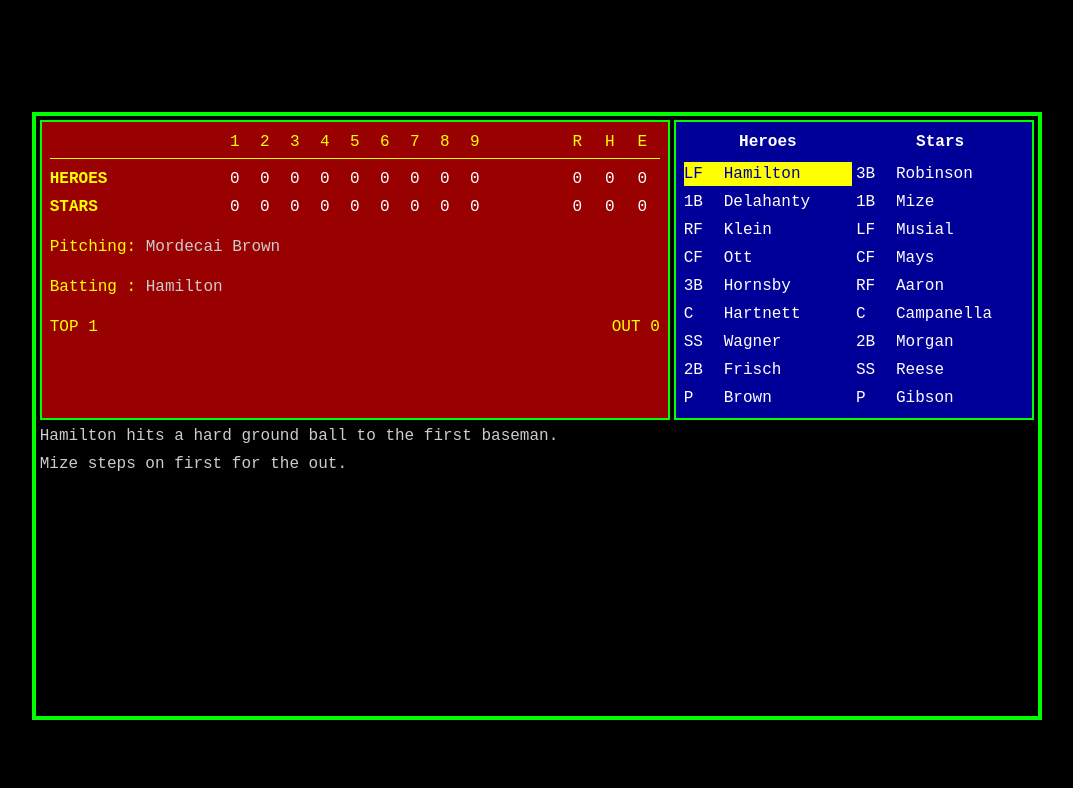
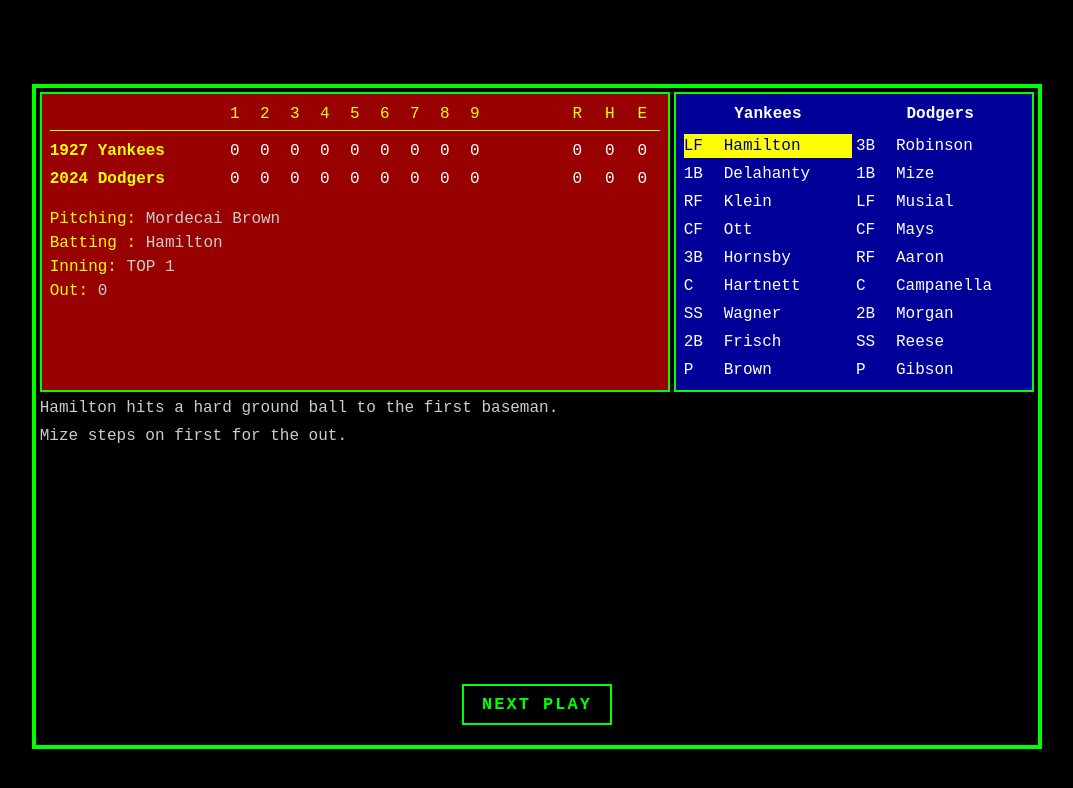
Before and after one commit to fbasas/bball-playback, a React (Vite) app in the folder frontend/: page / in a window 1280 px wide. Shown: the top 788 px of the page, without its empty margins (48-1121 px from the left). Built offline with nearby package versions, Linux system fonts and the light colour scheme; a web font is replaced by a local one.

Commit message:
fbasas: Continued UI improvements and run configs

```diff
--- a/frontend/src/components/BaseballGame.tsx
+++ b/frontend/src/components/BaseballGame.tsx
@@ -1,82 +1,27 @@
 "use client"
 
-import { useState } from "react"
+import { useState, useEffect, KeyboardEvent } from "react"
 import "./BaseballGame.css"
+import { getFullName, BaseballState, Player } from "../types/BaseballTypes"
+import { initialBaseballState } from "../data/initialBaseballState"
 
 function BaseballGame() {
-  // Team definitions
+  // Combined game state object suitable for REST API
+  const [gameState, setGameState] = useState<BaseballState>(initialBaseballState);
+
+  // Create a teams object for convenience
   const teams = {
     home: {
-      id: "heroes",
-      displayName: "HEROES",
-      shortName: "Heroes"
+      id: gameState.home.id,
+      displayName: gameState.home.displayName,
+      shortName: gameState.home.shortName
     },
     away: {
-      id: "stars",
-      displayName: "STARS",
-      shortName: "Stars"
+      id: gameState.visitors.id,
+      displayName: gameState.visitors.displayName,
+      shortName: gameState.visitors.shortName
     }
-  }
-
-  // Combined game state object suitable for REST API
-  const [gameState, setGameState] = useState({
-    game: {
-      inning: 1,
-      isTopInning: true,
-      outs: 0,
-      log: [
-        "Hamilton hits a hard ground ball to the first baseman.",
-        "Mize steps on first for the out.",
-      ]
-    },
-    teams: {
-      [teams.home.id]: {
-        currentPitcher: (isTopInning: boolean) => !isTopInning ? "Bob Gibson" : "Mordecai Brown",
-        lineup: [
-          { position: "LF", firstName: "Billy", lastName: "Hamilton" },
-          { position: "1B", firstName: "Ed", lastName: "Delahanty" },
-          { position: "RF", firstName: "Chuck", lastName: "Klein" },
-          { position: "CF", firstName: "Mel", lastName: "Ott" },
-          { position: "3B", firstName: "Rogers", lastName: "Hornsby" },
-          { position: "C", firstName: "Gabby", lastName: "Hartnett" },
-          { position: "SS", firstName: "Honus", lastName: "Wagner" },
-          { position: "2B", firstName: "Frankie", lastName: "Frisch" },
-          { position: "P", firstName: "Mordecai", lastName: "Brown" }
-        ],
-        stats: {
-          innings: [0, 0, 0, 0, 0, 0, 0, 0, 0],
-          runs: 0,
-          hits: 0,
-          errors: 0
-        },
-        currentBatter: (isTopInning: boolean) => isTopInning ? null : "Hamilton"
-      },
-      [teams.away.id]: {
-        currentPitcher: (isTopInning: boolean) => isTopInning ? "Mordecai Brown" : "Bob Gibson",
-        lineup: [
-          { position: "3B", firstName: "Brooks", lastName: "Robinson" },
-          { position: "1B", firstName: "Johnny", lastName: "Mize" },
-          { position: "LF", firstName: "Stan", lastName: "Musial" },
-          { position: "CF", firstName: "Willie", lastName: "Mays" },
-          { position: "RF", firstName: "Hank", lastName: "Aaron" },
-          { position: "C", firstName: "Roy", lastName: "Campanella" },
-          { position: "2B", firstName: "Joe", lastName: "Morgan" },
-          { position: "SS", firstName: "Pee Wee", lastName: "Reese" },
-          { position: "P", firstName: "Bob", lastName: "Gibson" }
-        ],
-        stats: {
-          innings: [0, 0, 0, 0, 0, 0, 0, 0, 0],
-          runs: 0,
-          hits: 0,
-          errors: 0
-        },
-        currentBatter: (isTopInning: boolean) => isTopInning ? "Hamilton" : null
-      }
-    }
-  })
-
-  // Helper function to get full name
-  const getFullName = (firstName: string, lastName: string) => `${firstName} ${lastName}`
+  };
 
   // Derived values for convenience
   const isTopInning = gameState.game.isTopInning
@@ -86,13 +31,14 @@
 
   // Get current batter and pitcher full names
   const currentBatterLastName = isTopInning ?
-    gameState.teams[teams.away.id].currentBatter(isTopInning) :
-    gameState.teams[teams.home.id].currentBatter(isTopInning)
+    gameState.visitors.currentBatter(isTopInning) :
+    gameState.home.currentBatter(isTopInning)
 
   // Find the current batter's full information
   const currentBatterTeamId = isTopInning ? teams.away.id : teams.home.id
-  const currentBatterInfo = gameState.teams[currentBatterTeamId].lineup.find(
-    player => player.lastName === currentBatterLastName
+  const currentBatterTeam = isTopInning ? gameState.visitors : gameState.home
+  const currentBatterInfo = currentBatterTeam.lineup.find(
+    (player: Player) => player.lastName === currentBatterLastName
   )
 
   // Get the full name of the current batter if found
@@ -102,8 +48,39 @@
 
   // Get the current pitcher's name
   const currentPitcherName = isTopInning ?
-    gameState.teams[teams.home.id].currentPitcher(isTopInning) :
-    gameState.teams[teams.away.id].currentPitcher(isTopInning)
+    gameState.home.currentPitcher(isTopInning) :
+    gameState.visitors.currentPitcher(isTopInning)
+
+  // Function to handle the next play action
+  const handleNextPlay = () => {
+    // For now, just add a log entry to demonstrate functionality
+    const newLog = [...gameState.game.log, `New play at ${new Date().toLocaleTimeString()}`];
+
+    setGameState(prevState => ({
+      ...prevState,
+      game: {
+        ...prevState.game,
+        log: newLog
+      }
+    }));
+  };
+
+  // Add keyboard event listener for Enter key
+  useEffect(() => {
+    const handleKeyDown = (event: KeyboardEvent<Document>) => {
+      if (event.key === 'Enter') {
+        handleNextPlay();
+      }
+    };
+
+    // Add event listener
+    document.addEventListener('keydown', handleKeyDown as any);
+
+    // Clean up
+    return () => {
+      document.removeEventListener('keydown', handleKeyDown as any);
+    };
+  }, [gameState]); // Re-add listener when gameState changes
 
   return (
     <div className="game-container">
@@ -140,50 +117,50 @@
               <div className={`team-row ${battingTeam.id === teams.home.id ? "batting-team" : ""}`}>
                 <span className="team-name">{teams.home.displayName}</span>
                 <div className="innings-container">
-                  {gameState.teams[teams.home.id].stats.innings.map((score, i) => (
+                  {gameState.home.stats.innings.map((score: number, i: number) => (
                     <span key={i} className="score">
                       {score}
                     </span>
                   ))}
                 </div>
                 <div className="stats-container">
-                  <span className="score">{gameState.teams[teams.home.id].stats.runs}</span>
-                  <span className="score">{gameState.teams[teams.home.id].stats.hits}</span>
-                  <span className="score">{gameState.teams[teams.home.id].stats.errors}</span>
+                  <span className="score">{gameState.home.stats.runs}</span>
+                  <span className="score">{gameState.home.stats.hits}</span>
+                  <span className="score">{gameState.home.stats.errors}</span>
                 </div>
               </div>
               <div className={`team-row ${battingTeam.id === teams.away.id ? "batting-team" : ""}`}>
                 <span className="team-name">{teams.away.displayName}</span>
                 <div className="innings-container">
-                  {gameState.teams[teams.away.id].stats.innings.map((score, i) => (
+                  {gameState.visitors.stats.innings.map((score: number, i: number) => (
                     <span key={i} className="score">
                       {score}
                     </span>
                   ))}
                 </div>
                 <div className="stats-container">
-                  <span className="score">{gameState.teams[teams.away.id].stats.runs}</span>
-                  <span className="score">{gameState.teams[teams.away.id].stats.hits}</span>
-                  <span className="score">{gameState.teams[teams.away.id].stats.errors}</span>
+                  <span className="score">{gameState.visitors.stats.runs}</span>
+                  <span className="score">{gameState.visitors.stats.hits}</span>
+                  <span className="score">{gameState.visitors.stats.errors}</span>
                 </div>
               </div>
             </div>
 
             <div className="game-info">
-              <div className="pitching-info">
+              <div className="pitching-and-batting-info">
                 <span className="label">Pitching: </span>
                 <span className="value">{currentPitcherName}</span>
+                <div/>
+                <span className="label">Batting : </span>
+                <span className="value">{currentBatter}</span>
               </div>
 
-              <div className="batting-info">
-                <span className="label">Batting : </span>
-                <span className="value">{currentBatter}</span>
-
-              </div>
-
-              <div className="game-info">
-                <span className="inning-indicator">{isTopInning ? "TOP" : "BOT"} {currentInning}</span>
-                <span className="out-indicator">OUT {gameState.game.outs}</span>
+              <div className="inning-and-outs-info">
+                <span className="label">Inning: </span>
+                <span className="value">{isTopInning ? "TOP" : "BOT"} {currentInning}</span>
+                <div/>
+                <span className="label">Out: </span>
+                <span className="value">{gameState.game.outs}</span>
               </div>
             </div>
           </div>
@@ -194,7 +171,7 @@
               <div className="team-column">
                 <div className="lineup-team-name">{teams.home.shortName}</div>
                 <div className="player-list">
-                  {gameState.teams[teams.home.id].lineup.map((player, index) => (
+                  {gameState.home.lineup.map((player: Player, index: number) => (
                     <div
                       key={index}
                       className={`player-row ${currentBatterLastName === player.lastName ? "current-batter" : ""}`}
@@ -208,7 +185,7 @@
               <div className="team-column">
                 <div className="lineup-team-name">{teams.away.shortName}</div>
                 <div className="player-list">
-                  {gameState.teams[teams.away.id].lineup.map((player, index) => (
+                  {gameState.visitors.lineup.map((player: Player, index: number) => (
                     <div
                       key={index}
                       className={`player-row ${currentBatterLastName === player.lastName ? "current-batter" : ""}`}
@@ -225,11 +202,22 @@
 
         {/* Bottom section - Game Log */}
         <div className="game-log">
-          {gameState.game.log.map((log, index) => (
+          {gameState.game.log.map((entry, index) => (
             <div key={index} className="log-entry">
-              {log}
+              {entry}
             </div>
           ))}
+        </div>
+
+        {/* Next Play Button */}
+        <div className="next-play-container">
+          <button
+            className="next-play-button"
+            onClick={handleNextPlay}
+            title="Press Enter or click to advance to the next play"
+          >
+            Next Play
+          </button>
         </div>
       </div>
     </div>
--- /dev/null
+++ b/frontend/src/data/initialBaseballState.ts
@@ -0,0 +1,65 @@
+import { BaseballState } from '../types/BaseballTypes';
+
+// Initial baseball game state
+export const initialBaseballState: BaseballState = {
+  game: {
+    inning: 1,
+    isTopInning: true,
+    outs: 0,
+    onFirst: "DiMaggio",
+    onSecond: "Mays",
+    onThird: "Robinson",
+    log: [
+      "Hamilton hits a hard ground ball to the first baseman.",
+      "Mize steps on first for the out.",
+    ]
+  },
+  home: {
+    id: "1927NYA",
+    displayName: "1927 Yankees",
+    shortName: "Yankees",
+    currentPitcher: (isTopInning: boolean) => !isTopInning ? "Bob Gibson" : "Mordecai Brown",
+    lineup: [
+        { position: "LF", firstName: "Billy", lastName: "Hamilton" },
+        { position: "1B", firstName: "Ed", lastName: "Delahanty" },
+        { position: "RF", firstName: "Chuck", lastName: "Klein" },
+        { position: "CF", firstName: "Mel", lastName: "Ott" },
+        { position: "3B", firstName: "Rogers", lastName: "Hornsby" },
+        { position: "C", firstName: "Gabby", lastName: "Hartnett" },
+        { position: "SS", firstName: "Honus", lastName: "Wagner" },
+        { position: "2B", firstName: "Frankie", lastName: "Frisch" },
+        { position: "P", firstName: "Mordecai", lastName: "Brown" }
+      ],
+      stats: {
+        innings: [0, 0, 0, 0, 0, 0, 0, 0, 0],
+        runs: 0,
+        hits: 0,
+        errors: 0
+      },
+      currentBatter: (isTopInning: boolean) => isTopInning ? null : "Hamilton"
+    },
+    visitors: {
+      id: "2024LAD",
+      displayName: "2024 Dodgers",
+      shortName: "Dodgers",
+      currentPitcher: (isTopInning: boolean) => isTopInning ? "Mordecai Brown" : "Bob Gibson",
+      lineup: [
+        { position: "3B", firstName: "Brooks", lastName: "Robinson" },
+        { position: "1B", firstName: "Johnny", lastName: "Mize" },
+        { position: "LF", firstName: "Stan", lastName: "Musial" },
+        { position: "CF", firstName: "Willie", lastName: "Mays" },
+        { position: "RF", firstName: "Hank", lastName: "Aaron" },
+        { position: "C", firstName: "Roy", lastName: "Campanella" },
+        { position: "2B", firstName: "Joe", lastName: "Morgan" },
+        { position: "SS", firstName: "Pee Wee", lastName: "Reese" },
+        { position: "P", firstName: "Bob", lastName: "Gibson" }
+      ],
+      stats: {
+        innings: [0, 0, 0, 0, 0, 0, 0, 0, 0],
+        runs: 0,
+        hits: 0,
+        errors: 0
+      },
+      currentBatter: (isTopInning: boolean) => isTopInning ? "Hamilton" : null
+    }
+};
--- /dev/null
+++ b/frontend/src/types/BaseballTypes.ts
@@ -0,0 +1,59 @@
+// Team definitions
+export interface Team {
+  id: string;
+  displayName: string;
+  shortName: string;
+}
+
+export interface Teams {
+  home: Team;
+  away: Team;
+}
+
+// Player definition
+export interface Player {
+  position: string;
+  firstName: string;
+  lastName: string;
+}
+
+// Team stats
+export interface TeamStats {
+  innings: number[];
+  runs: number;
+  hits: number;
+  errors: number;
+}
+
+// Team state
+export interface TeamState {
+  id: string;
+  displayName: string;
+  shortName: string;
+  currentPitcher: (isTopInning: boolean) => string;
+  lineup: Player[];
+  stats: TeamStats;
+  currentBatter: (isTopInning: boolean) => string | null;
+}
+
+// Game state
+export interface GameState {
+  inning: number;
+  isTopInning: boolean;
+  outs: number;
+  log: string[];
+  onFirst: string;
+  onSecond: string;
+  onThird: string;
+}
+
+// Complete baseball state
+export interface BaseballState {
+  game: GameState;
+  home: TeamState;
+  visitors: TeamState;
+}
+
+// Helper function to get full name
+export const getFullName = (firstName: string, lastName: string): string =>
+  `${firstName} ${lastName}`;
```
